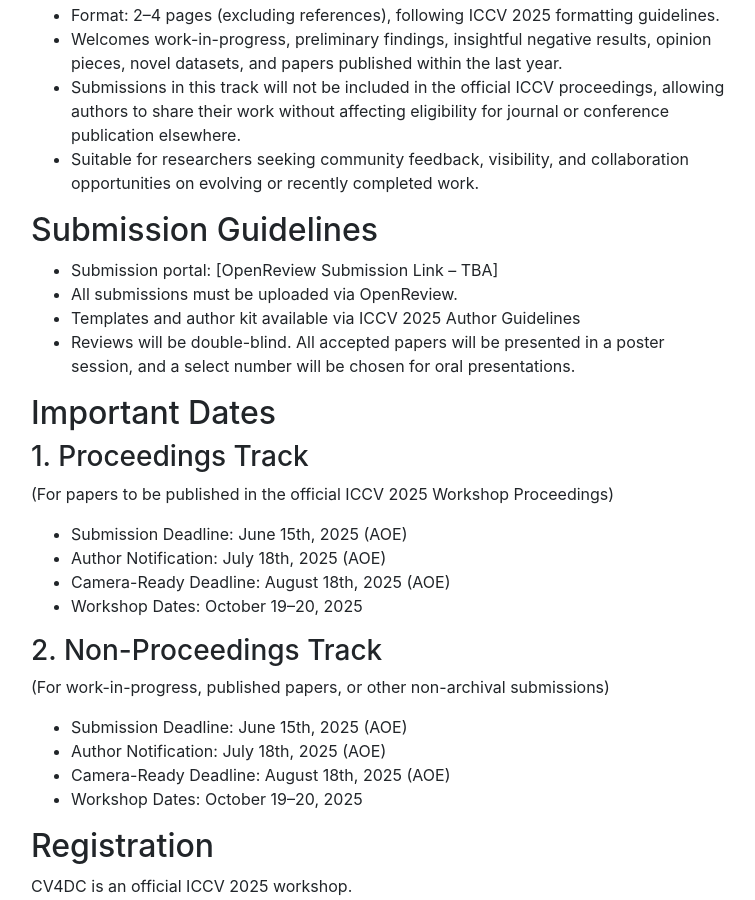
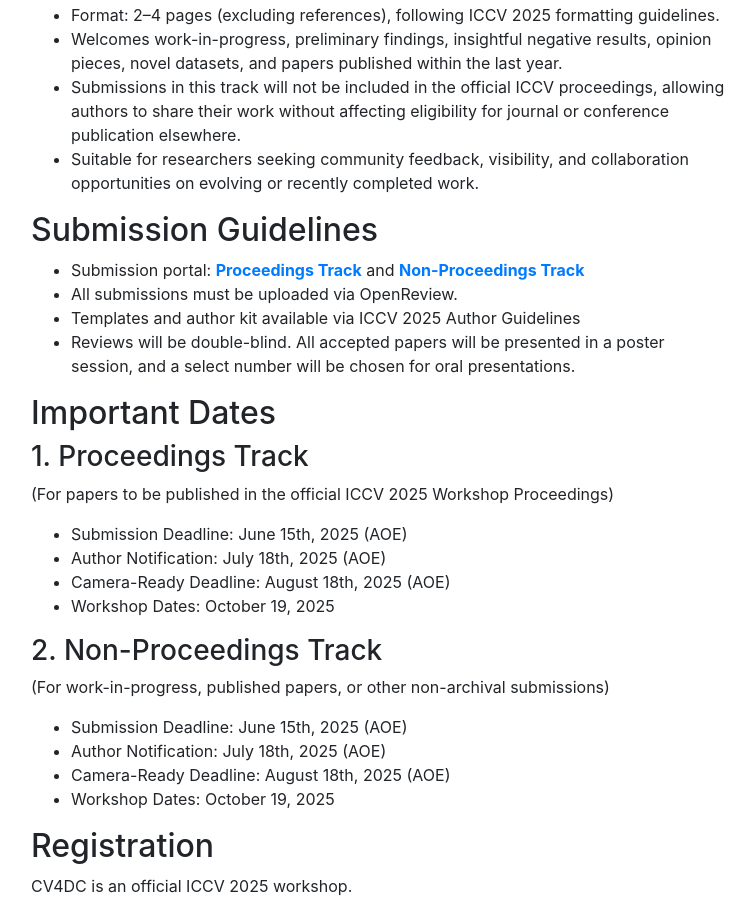
Before and after one commit to cv4dc/cv4dc.github.io, a Jekyll site: the page built from 2025/call-for-papers.md, in a window 1280 px wide and 900 px high, scrolled down 1608 px. Shown: the whole window, without its empty margins (69-824 px from the left). Built offline with Jekyll 4.4.1, drawn with Linux system fonts in a browser that asks for light colours; nearby versions of some CDN libraries; comment, search, counter and statistics services are not loaded.

Commit message:
update CfP

```diff
--- a/2025/call-for-papers.md
+++ b/2025/call-for-papers.md
@@ -48,7 +48,7 @@
 - Suitable for researchers seeking community feedback, visibility, and collaboration opportunities on evolving or recently completed work.
 
 ## Submission Guidelines
-- Submission portal: [OpenReview Submission Link – TBA]
+- Submission portal: [**Proceedings Track**](https://openreview.net/group?id=thecvf.com/ICCV/2025/Workshop/CV4DC_Proceedings) and [**Non-Proceedings Track**](https://openreview.net/group?id=thecvf.com/ICCV/2025/Workshop/CV4DC_Non-Proceedings)
 - All submissions must be uploaded via OpenReview.
 - Templates and author kit available via ICCV 2025 Author Guidelines
 - Reviews will be double-blind. All accepted papers will be presented in a poster session, and a select number will be chosen for oral presentations.
@@ -60,14 +60,14 @@
 - Submission Deadline: June 15th, 2025 (AOE)
 - Author Notification: July 18th, 2025 (AOE)
 - Camera-Ready Deadline: August 18th, 2025 (AOE)
-- Workshop Dates: October 19–20, 2025
+- Workshop Dates: October 19, 2025
 
 ### 2. Non-Proceedings Track
 (For work-in-progress, published papers, or other non-archival submissions)
 - Submission Deadline: June 15th, 2025 (AOE)
 - Author Notification: July 18th, 2025 (AOE)
 - Camera-Ready Deadline: August 18th, 2025 (AOE)
-- Workshop Dates: October 19–20, 2025
+- Workshop Dates: October 19, 2025
 
 ## Registration
 CV4DC is an official ICCV 2025 workshop.
```
